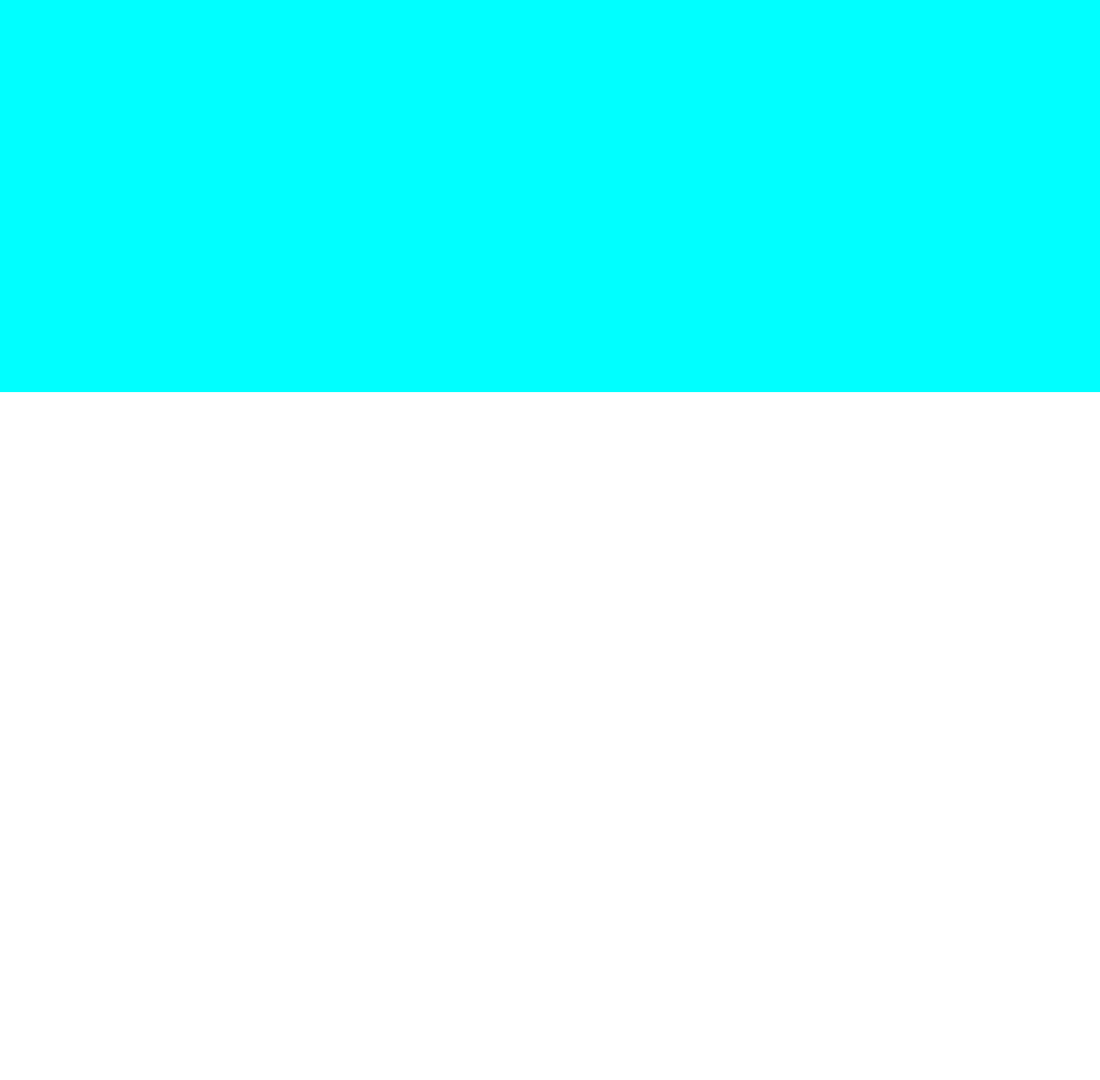
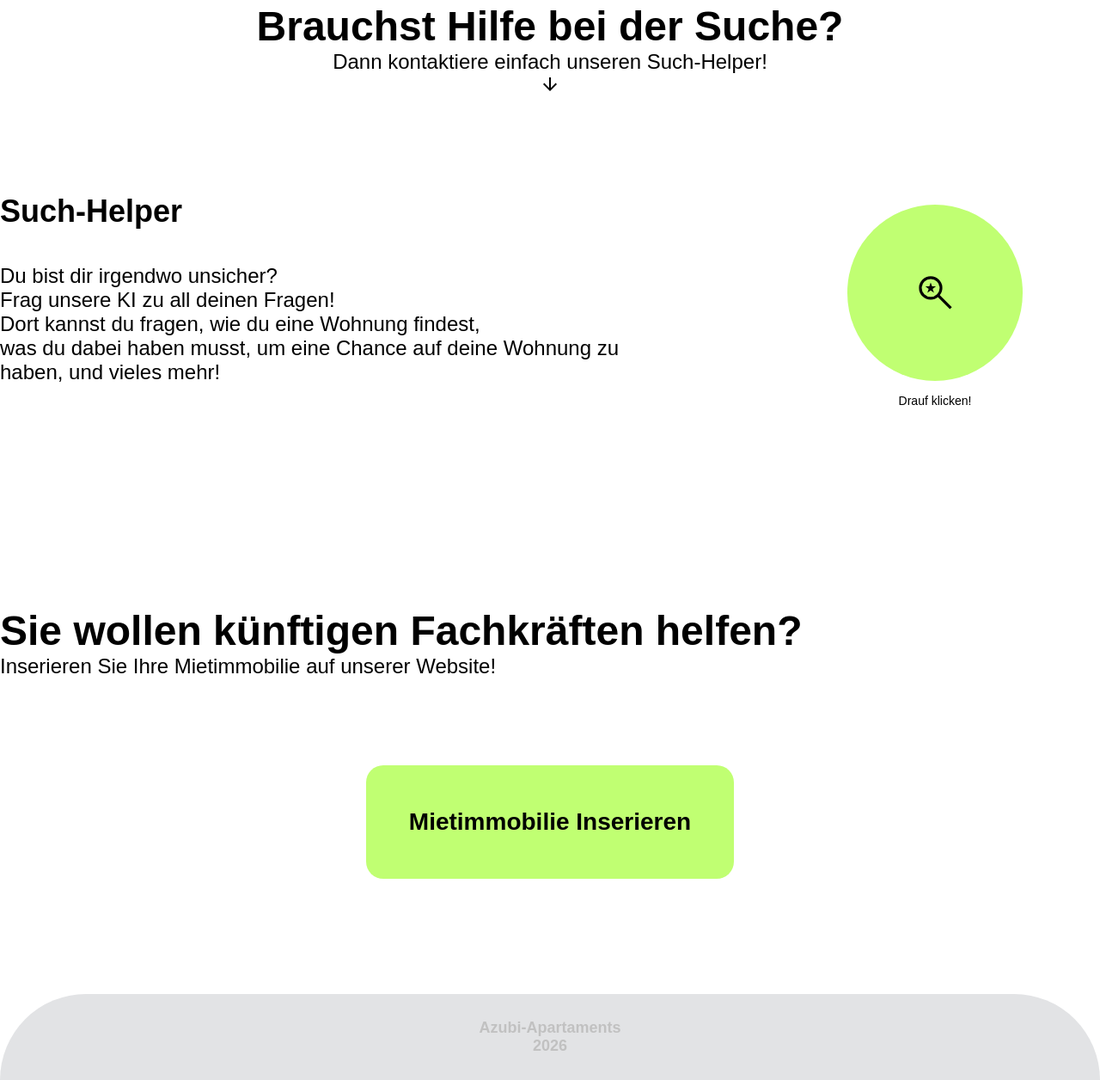
Before and after one commit to myko1a1/Azubi-Apartments-Project, a plain HTML site: page index.html in a window 1280 px wide. Shown: the part 684-1940 px from the top of the page at 86% size. Before the commit the page ends 1140 px from the top, so only its background shows below. Drawn offline with Linux system fonts and the light colour scheme; a web font is replaced by a local one.

Commit message:
main page added without resDes

```diff
--- a/index.html
+++ b/index.html
@@ -44,7 +44,33 @@
             </div>
         </div>
         <div class="content-borders">
-
+            <div class="tasks">
+                <h2>Brauchst Hilfe bei der Suche?</h2>
+                <p>Dann kontaktiere einfach unseren Such-Helper!</p>
+                <img src="./img/arrow_downward_24dp_000000_FILL0_wght400_GRAD0_opsz24.svg" alt="scroll down">
+            </div>
+            <div class="such-helper-block">
+                <div class="description">
+                    <h2>Such-Helper</h2>
+                    <p>Du bist dir irgendwo unsicher?<br>Frag unsere KI zu all deinen Fragen!<br>Dort kannst du fragen, wie du eine Wohnung findest,<br>was du dabei haben musst, um eine Chance auf deine Wohnung zu haben, und vieles mehr!</p>
+                </div>
+                <div class="link-button">
+                    <a href="https://such-helper-for-azubi-apartaments.vercel.app/"><img src="./img/saved_search_72dp_000000_FILL0_wght400_GRAD0_opsz48.svg" alt="Such-Helper"></a>
+                    <p>Drauf klicken!</p>
+                </div>
+            </div>
+            <div class="add-apart-block">
+                <div class="add-apart-text">
+                    <h2>Sie wollen künftigen Fachkräften helfen?</h2>
+                    <p>Inserieren Sie Ihre Mietimmobilie auf unserer Website!</p>
+                </div>
+                <div class="add-apart-button-field">
+                    <a href="#">Mietimmobilie Inserieren </a>
+                </div>
+            </div>
+            <footer>
+                <p>Azubi-Apartaments <br> 2026</p>
+            </footer>
         </div>
     </div>
 </body>
--- a/style.css
+++ b/style.css
@@ -73,8 +73,7 @@ img.login-button {
 
 .content-borders {
     width: 1280px;
-    height: 500px;
-    background-color: aqua;
+    height: 1300px;
 }
 .background-text{
     width: 1000px;
@@ -142,3 +141,138 @@ img.login-button {
     color: black;
     text-align: center;
 }
+.tasks{
+    width: 100%;
+    height: 200px;
+    display: flex;
+    flex-direction: column;
+    justify-content: center;
+    align-items: center;
+}
+.tasks h2{
+    font-family: "Magra", sans-serif;
+    font-weight: 700;
+    font-size: 48px;
+}
+.tasks p{
+    font-family: "Kite one", sans-serif;
+    font-size: 24px;
+}
+.such-helper-block{
+    width: 100%;
+    height: 400px;
+    display: flex;
+    justify-content: space-between;
+}
+.description{
+    width: 60%;
+    height: 100%;
+    display: flex;
+    flex-direction: column;
+    justify-content: center;
+}
+.description h2{
+    font-family: "Magra", sans-serif;
+    font-weight: 700;
+    font-size: 36px;
+    padding-bottom: 40px;
+}
+.description p{
+    font-family: "Magra", sans-serif;
+    font-weight: 400;
+    font-size: 24px;
+    padding-bottom: 40px;
+}
+.link-button{
+    width: 30%;
+    height: 100%;
+    display: flex;
+    justify-content: center;
+    align-items: center;
+    flex-direction: column;
+    gap: 15px;
+}
+
+.link-button a{
+    background-color: #c0ff72;
+    padding: 20%;
+    border-radius: 50%;
+    transition: 500ms;
+}
+.link-button a:hover{
+    background-color: #dbfeaf;
+    padding: 20%;
+    border-radius: 50%;
+    transition: 500ms;
+    transform: scale(1.1);
+}
+.link-button img{
+    width: 100%;
+    height: 100%;
+}
+.link-button{
+    font-family: "Magra", sans-serif;
+    font-weight: 400;
+    font-size: 14px;
+}
+
+.add-apart-block{
+    width: 100%;
+    height: 400px;
+    padding-top: 150px;
+}
+.add-apart-text{
+    width: 100%;
+    height: 100px;
+}
+.add-apart-text h2{
+    font-family: "Magra", sans-serif;
+    font-weight: 700;
+    font-size: 48px;
+}
+.add-apart-text p{
+    font-family: "Magra", sans-serif;
+    font-weight: 400;
+    font-size: 24px;
+}
+.add-apart-button-field{
+    width: 100%;
+    height: 300px;
+    display: flex;
+    justify-content: center;
+    align-items: center;
+}
+.add-apart-button-field a{
+    padding: 50px;
+    background-color: #c0ff72;
+    border-radius: 20px;
+    font-family: "Magra", sans-serif;
+    font-weight: 700;
+    font-size: 28px;
+    text-decoration: none;
+    color: black;
+    transition: 500ms;
+}
+
+.add-apart-button-field a:hover{
+    background-color: #dbfeaf;
+    transition: 500ms;
+    transform: scale(1.1);
+}
+footer{
+    width: 100%;
+    height: 100px;
+    background-color: #e2e3e5;
+    position: relative;
+    top: 50px;
+    display: flex;
+    justify-content: center;
+    align-items: center;
+    text-align: center;
+    font-family: "Magra", sans-serif;
+    font-weight: 700;
+    font-size: 18px;
+    color: #c1c1c1;
+    border-top-left-radius: 100px;
+    border-top-right-radius: 100px;
+}
```
Also changed, not shown: img/arrow_downward_24dp_000000_FILL0_wght400_GRAD0_opsz24.svg (added), img/saved_search_72dp_000000_FILL0_wght400_GRAD0_opsz48.svg (added), 1 other file.
